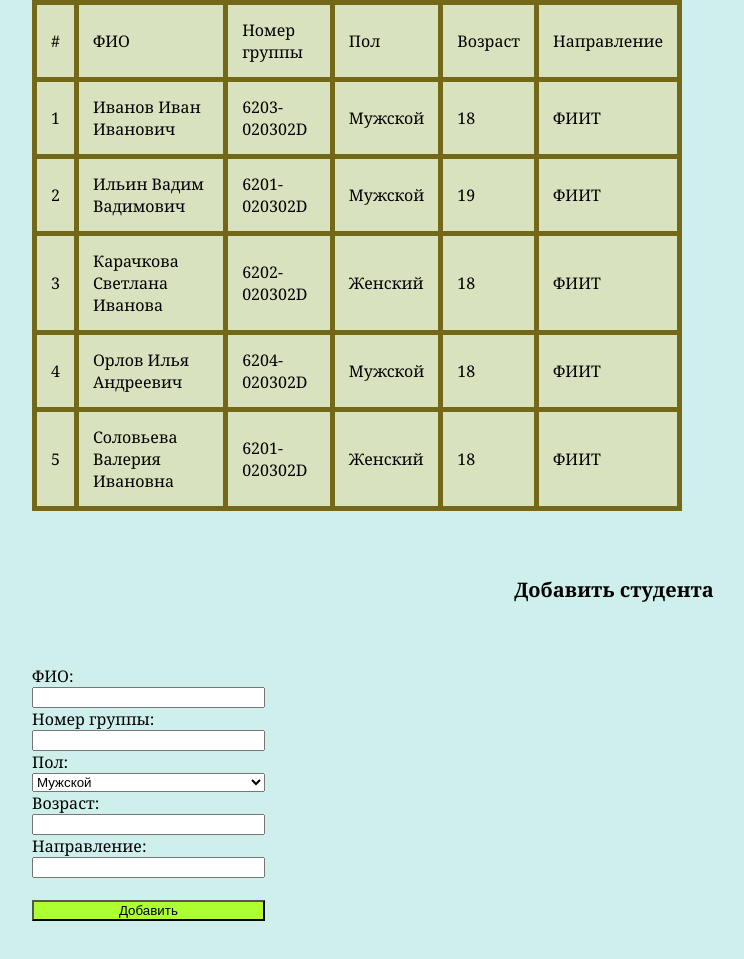
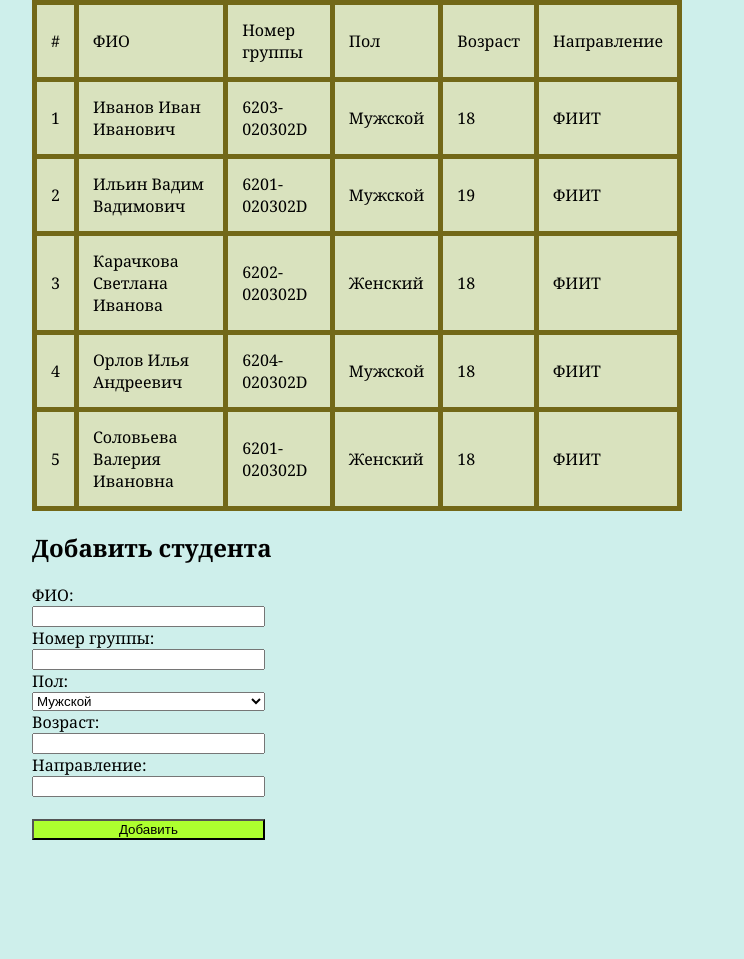
Before and after one commit to gahagam/html, a plain HTML site: page table.html in a window 1280 px wide. Shown: the part 507-1466 px from the top of the page, without its empty margins (26-770 px from the left). After the commit the page ends 1405 px from the top, so only its background shows below. Drawn offline with Linux system fonts and the light colour scheme.

Commit message:
Лабораторная 5

```diff
--- a/table.html
+++ b/table.html
@@ -67,7 +67,7 @@
             </tr>
         </table>
         <div>
-            <h2 id="cap">Добавить студента</h2>
+            <h2>Добавить студента</h2>
             <form id="form">
                 <label for="fio">ФИО:</label>
                 <input type="text" id="fio" name="fio">
```
